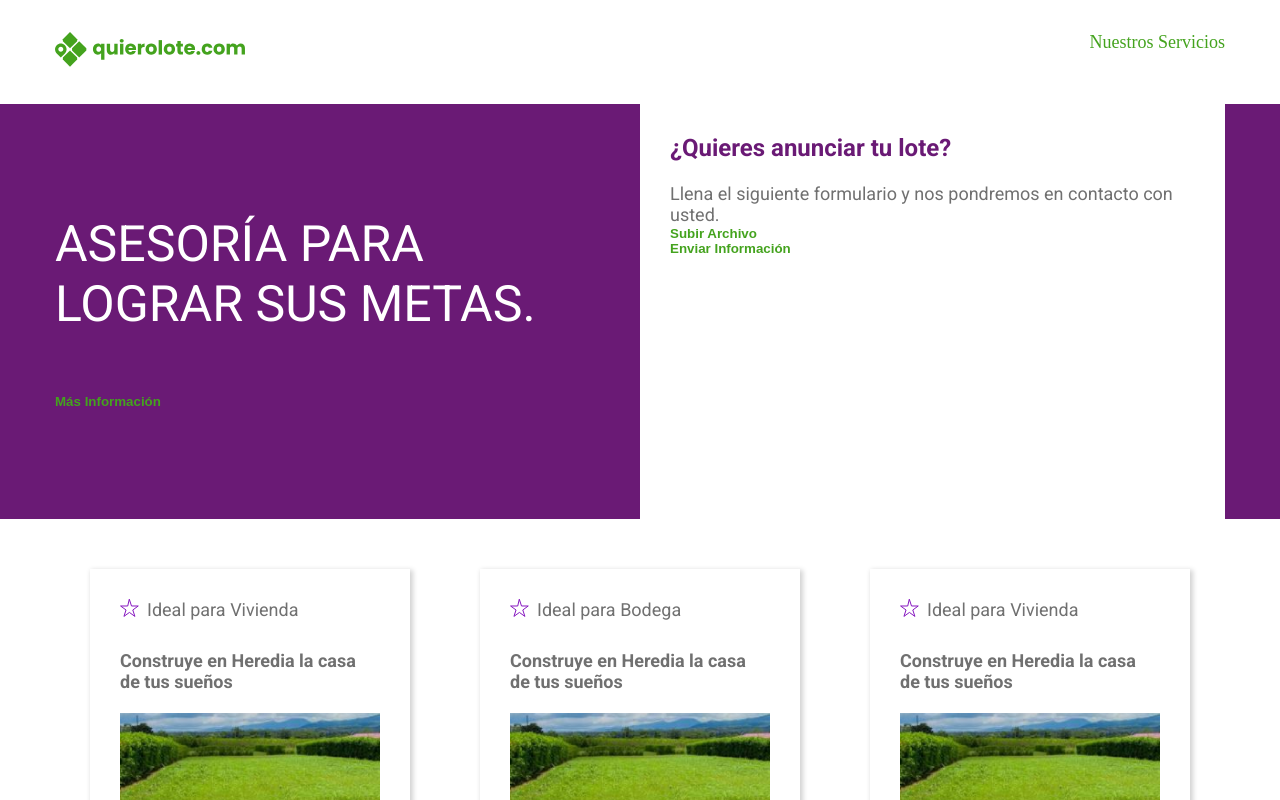
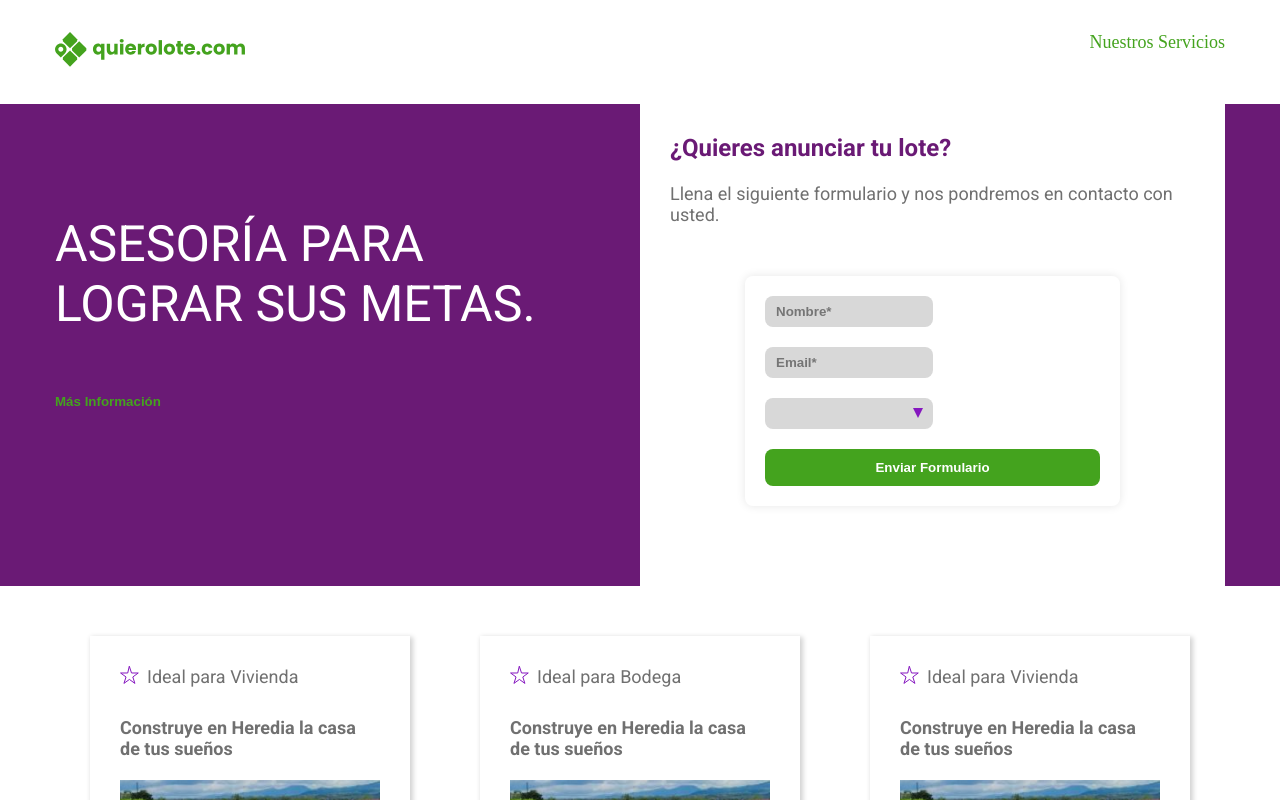
Before and after one commit to gabwebdesign/quierolote-app, a Next.js app: page / in a window 1280 px wide. Shown: the top 800 px of the page. Built offline with nearby package versions, Linux system fonts and the light colour scheme.

Commit message:
home form

```diff
--- a/src/components/composites/HomeForm/HomeForm.tsx
+++ b/src/components/composites/HomeForm/HomeForm.tsx
@@ -4,15 +4,18 @@ import { Button } from '@/components/atoms/Button/Button';
 import { useForm } from 'react-hook-form';
 import { FormInput } from '../FormInput/FormInput';
 import { isEmail } from '@/utils/validations/email';
-import { AuthFormStyles } from './AuthFormStyles';
 import { FormSelect } from '../FormSelect/FormSelect';
+import { HomeFormStyles } from './HomeFormStyles';
 
 type HomeForm = {
-  email: string;
-  password: string;
-  select: string;
-  text:string;
-  number:number;
+    name:string;
+    email: string;
+    phone: string;
+    provincia: string;
+    text:string;
+    ventaAlquiler:string;
+    dimensions:string;
+    price:string;
 };
 
 export const HomeForm = () => {
@@ -28,7 +31,7 @@ export const HomeForm = () => {
   });
 
   return (
-    <AuthFormStyles onSubmit={onSubmit}>
+    <HomeFormStyles onSubmit={onSubmit}>
 
     <FormInput
         id="name"
@@ -52,29 +55,26 @@ export const HomeForm = () => {
         errors={errors}
     />
 
-    <FormInput
-        id="phone"
-        type="tel"
-        name="number"
-        label="phone"
-        placeholder="Phone*"
-        register={register}
-        rules={{ required: 'Su teléfono es requerido.' }}
-        errors={errors}
-    />
-
       <FormSelect
         id="select"
-        name="select"
+        name="email"
         label="select"
         register={register}
-        defaultValue="Select*"
-        options={[{name: 'Option 1', value: '1'}, {name: 'Option 2', value: '2'}]}
+        defaultValue='San José'
+        options={[
+            {name: 'San José', value: '0'},
+            {name: 'Alajuela', value: '1'},
+            {name: 'Heredia', value: '2'},
+            {name: 'Cartago', value: '3'},
+            {name: 'Guanacaste', value: '4'},
+            {name: 'Limón', value: '5'},
+            {name: 'Puntarenas', value: '6'},
+        ]}
         errors={errors}
       />
       <Button variant="contained" color="primary">
-        Log In
+        Enviar Formulario
       </Button>
-    </AuthFormStyles>
+    </HomeFormStyles>
   );
 };
--- /dev/null
+++ b/src/components/composites/HomeForm/HomeFormStyles.tsx
@@ -0,0 +1,26 @@
+'use client';
+import styled from '@emotion/styled';
+import { Theme } from '@emotion/react';
+import { Styles } from '@/types/common';
+
+interface HomeFormStylesProps {
+  theme?: Theme;
+}
+
+const HomeFormBasic = (theme: Theme): Styles => ({
+  width: '375px',
+  padding: '20px',
+  boxShadow: '0px 0px 10px rgba(0,0,0, 0.1)',
+  display: 'flex',
+  flexDirection: 'column',
+  gap: '20px',
+  borderRadius: '8px',
+  margin: '50px auto',
+});
+
+const getHomeFormStyles = ({ theme }: HomeFormStylesProps) => ({
+  ...HomeFormBasic(theme!),
+});
+
+export const HomeFormStyles =
+  styled.form<HomeFormStylesProps>(getHomeFormStyles);
--- a/src/components/composites/hero/Hero.tsx
+++ b/src/components/composites/hero/Hero.tsx
@@ -4,6 +4,7 @@ import { Container } from '@/components/atoms/Container/Container';
 import { Icon } from '@/components/atoms/Icon/Icon';
 import { Typography } from '@/components/atoms/Typography/Typography';
 import { useTheme } from '@emotion/react';
+import { HomeForm } from '../HomeForm/HomeForm';
 import { HeroStyles } from './HeroStyles';
 
 export const Hero=()=>{
@@ -32,8 +33,7 @@ export const Hero=()=>{
                         <Typography>
                             Llena el siguiente formulario y nos pondremos en contacto con usted.
                         </Typography>
-                        <Button>Subir Archivo</Button>
-                        <Button>Enviar Información</Button>
+                        <HomeForm />
                     </div>
                 </div>
             </Container>
```
